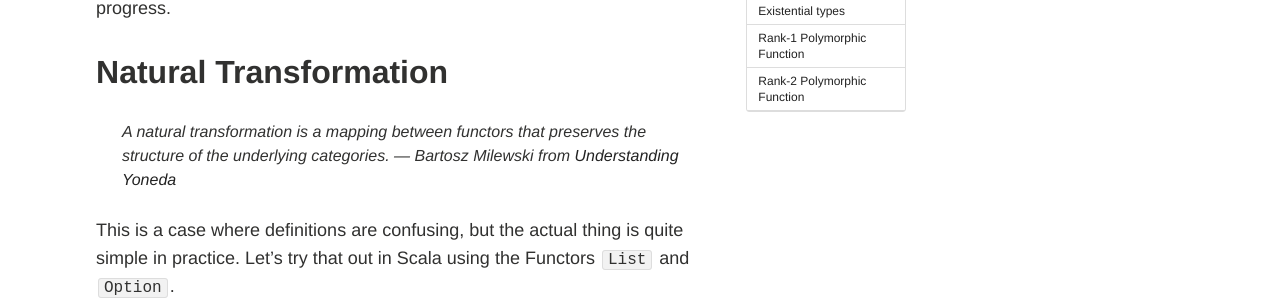
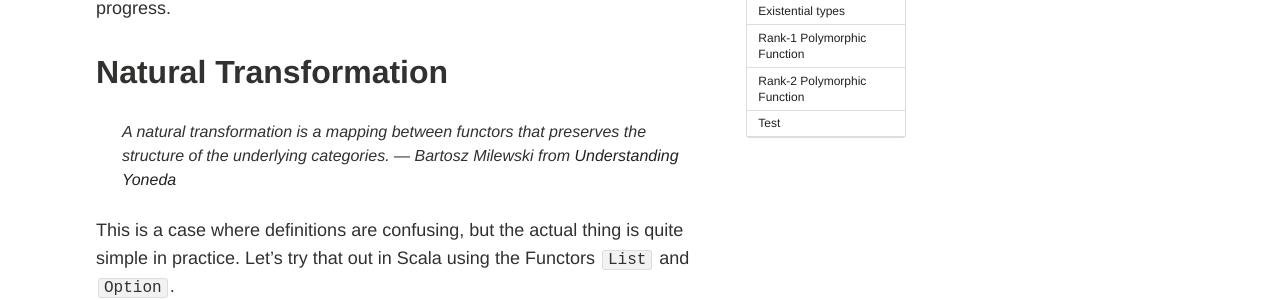
Before and after one commit to devth/devth.github.com, a Jekyll site: the page built from glossary.md, in a window 1280 px wide and 900 px high, scrolled down 463 px. Shown: the part 144-444 px from the top of the window. Built offline with Jekyll 4.4.1, drawn with Linux system fonts in a browser that asks for light colours; some of the changed text lies outside the part shown.

Commit message:
Add test json

````diff
--- a/glossary.md
+++ b/glossary.md
@@ -203,3 +203,9 @@
 
 Another resource describing Haskell's support is
 [Higher rank types](http://en.wikibooks.org/wiki/Haskell/Polymorphism#Higher_rank_types).
+
+## Test
+
+```json
+{"foo": "bar", "baz": [1, 2, 3]}
+```
````
